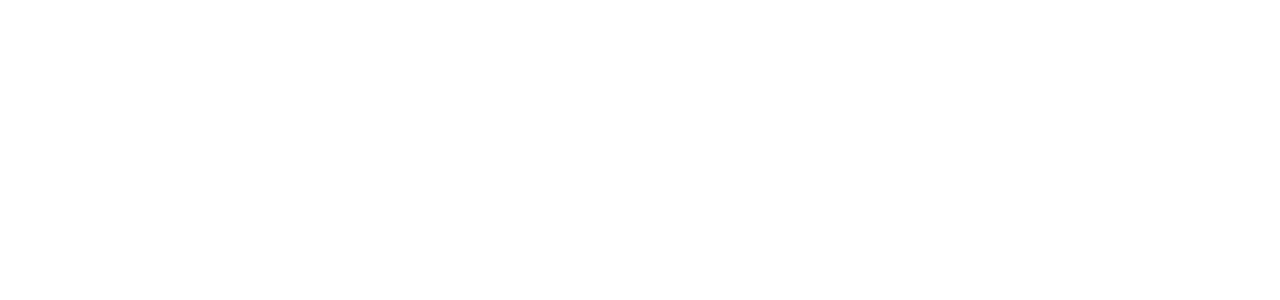
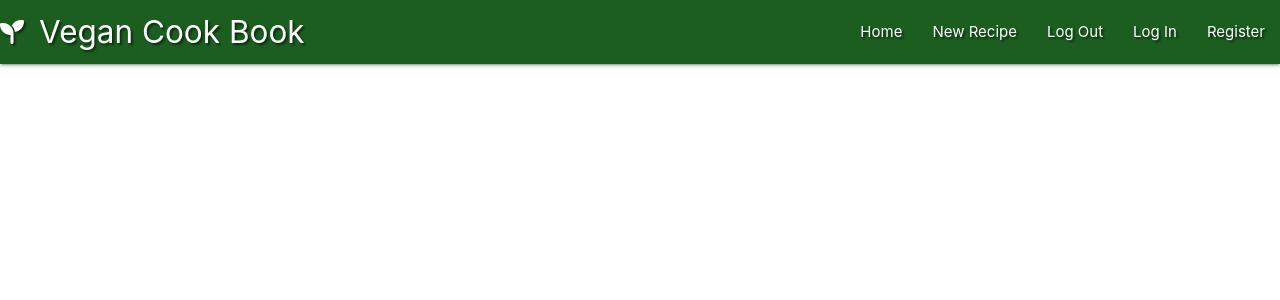
Before and after one commit to rebeccoder/cook-book, a Flask app: page / in a window 1280 px wide. Before the commit the part shown is empty. Shown: the top 300 px of the page. Run offline with Flask 2, Linux system fonts and the light colour scheme; a database or web service that is not in the repository returns one stand-in record (values such as "Sample title"); some libraries are stand-ins or nearby versions.

Commit message:
added nav bar

```diff
--- a/static/css/style.css
+++ b/static/css/style.css
@@ -0,0 +1,3 @@
+.text-shadow {
+    text-shadow: 2px 2px 2px rgba(0, 0, 0, 0.5);
+}
--- a/templates/base.html
+++ b/templates/base.html
@@ -10,10 +10,38 @@
     <link rel="stylesheet" href="{{ url_for('static', filename='css/style.css') }}" type="text/css">
     {% block styles %}
     {% endblock %}
-    <title>Cook Book</title>
+    <title>Vegan Cook Book</title>
 </head>
 <body>
 
+	<header>
+        <!-- top navbar -->
+		<nav class="nav-extended text-shadow green darken-4">
+			<div class="nav-wrapper">
+				<a href="{{ url_for('get_recipes') }}" class="brand-logo"> <i class="fa-solid fa-seedling"></i> Vegan Cook Book</a>
+				<a href="#" data-target="mobile-demo" class="sidenav-trigger right"><i class="fas fa-bars"></i></a>
+				<ul class="right hide-on-med-and-down">
+					<li><a href="{{ url_for('get_recipes') }}">Home</a></li>
+					<li><a href="#">New Recipe</a></li>
+					<li><a href="#">Log Out</a></li>
+					<li><a href="#">Log In</a></li>
+					<li><a href="#">Register</a></li>
+				</ul>
+			</div>
+		</nav>
+
+        <!-- mobile sidenav -->
+		<ul class="sidenav" id="mobile-demo">
+            <li><h4 class="center-align green-text text-darken 4"> <i class="fa-solid fa-seedling"></i> Vegan Cook Book</h4></li>
+            <li><a href="{{ url_for('get_recipes') }}">Home</a></li>
+            <li><a href="#">Profile</a></li>
+            <li><a href="#">New Task</a></li>
+            <li><a href="#">Manage Categories</a></li>
+            <li><a href="#">Log Out</a></li>
+            <li><a href="#">Log In</a></li>
+            <li><a href="#">Register</a></li>
+		</ul>
+	</header>
     {% block content %}
     {% endblock %}
 
```
